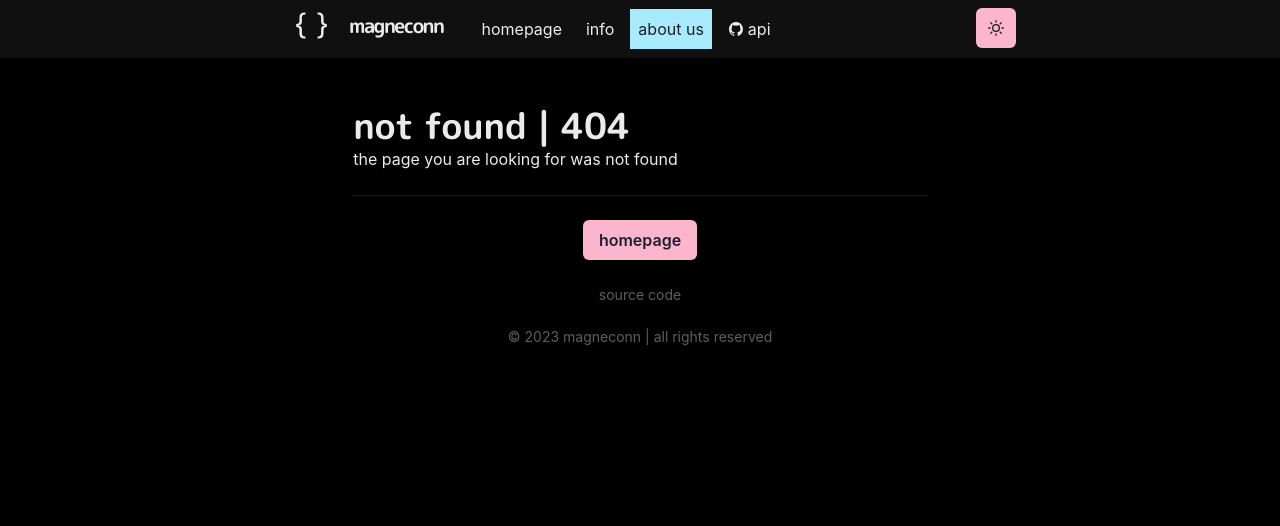
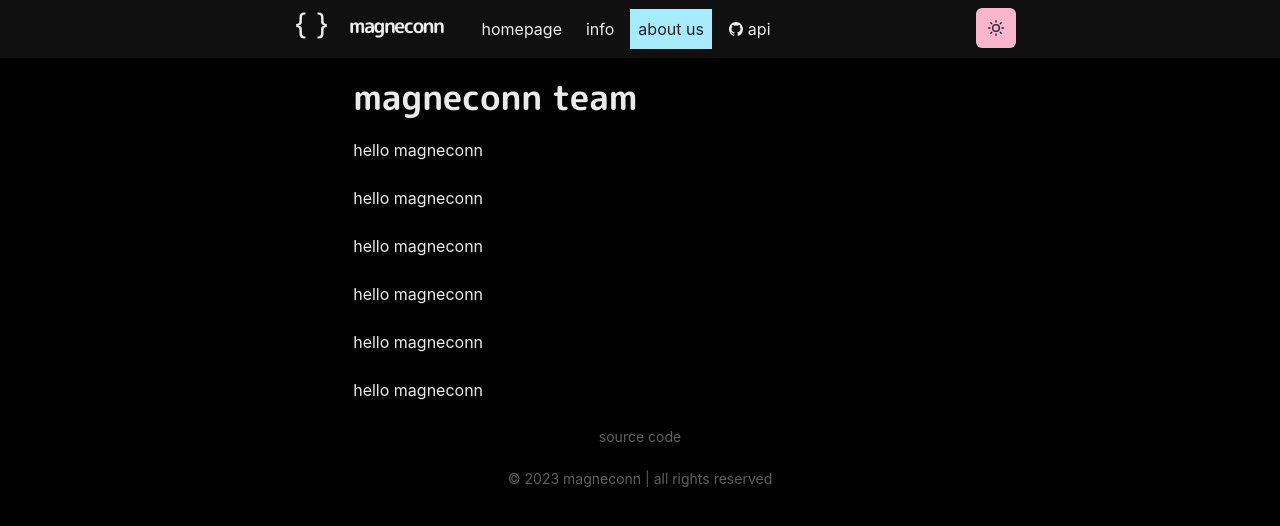
Before and after one commit to plastiey/astrodata-api-client, a Next.js app: page /about in a window 1280 px wide. Before the commit this address had no page. Shown: the top 526 px of the page. Built offline with nearby package versions, Linux system fonts and the light colour scheme.

Commit message:
feat: create info && about page

```diff
--- /dev/null
+++ b/pages/about.js
@@ -0,0 +1,40 @@
+import { Container, Heading } from '@chakra-ui/react'
+import Layout from '../components/layouts/article'
+import Section from '../components/section'
+
+const About = () => (
+  <Layout title="magneconn - about us">
+    <Container>
+      <Heading as="h1" fontSize={35} mt={5} mb={5} >
+        magneconn team
+      </Heading>
+
+      <Section delay={0.1} mb={5} >
+        hello magneconn
+      </Section>
+
+      <Section delay={0.3} mb={5}>
+        hello magneconn
+      </Section>
+
+      <Section delay={0.5} mb={5}>
+        hello magneconn
+      </Section>
+
+      <Section delay={0.5} mb={5}>
+        hello magneconn
+      </Section>
+
+      <Section delay={0.5} mb={5}>
+        hello magneconn
+      </Section>
+
+      <Section delay={0.5}>
+        hello magneconn
+      </Section>
+    </Container>
+  </Layout>
+)
+
+export default About
+export { getServerSideProps } from '../components/chakra'
```
Also changed, not shown: pages/info.js (added, +40 -0 lines).
